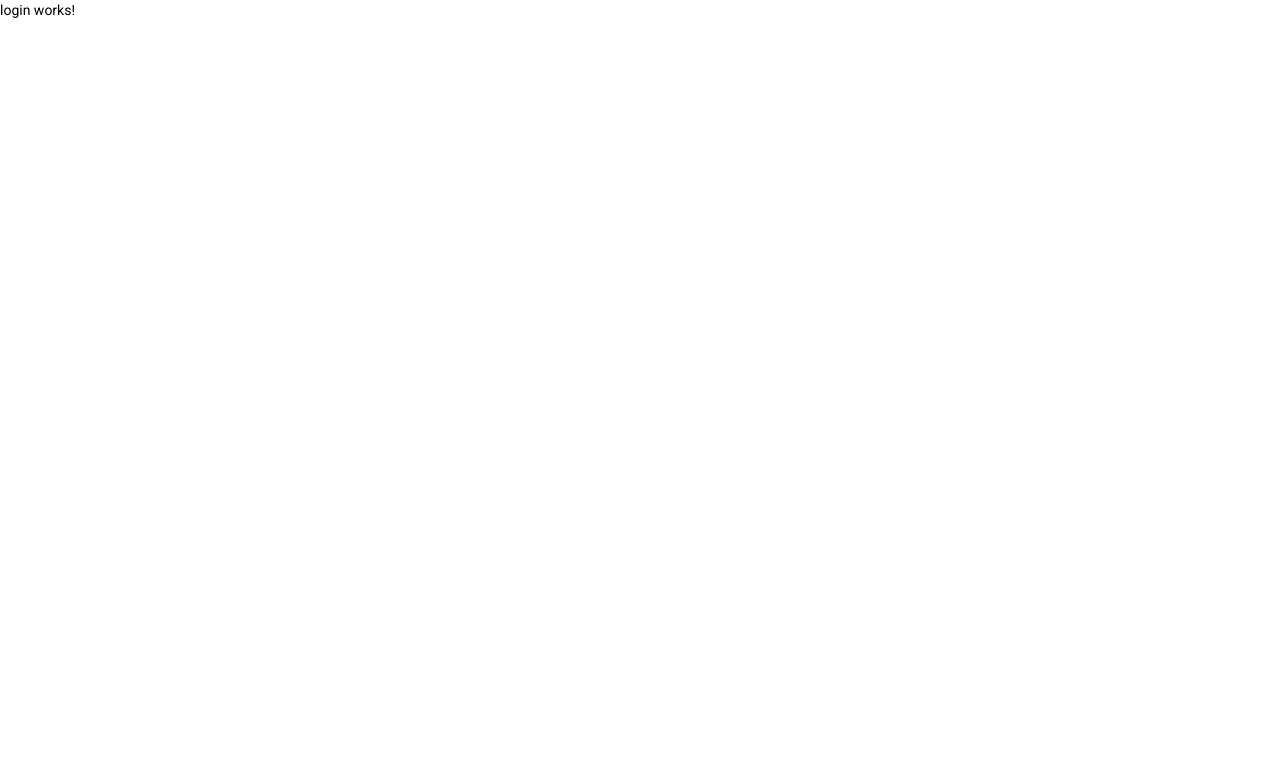
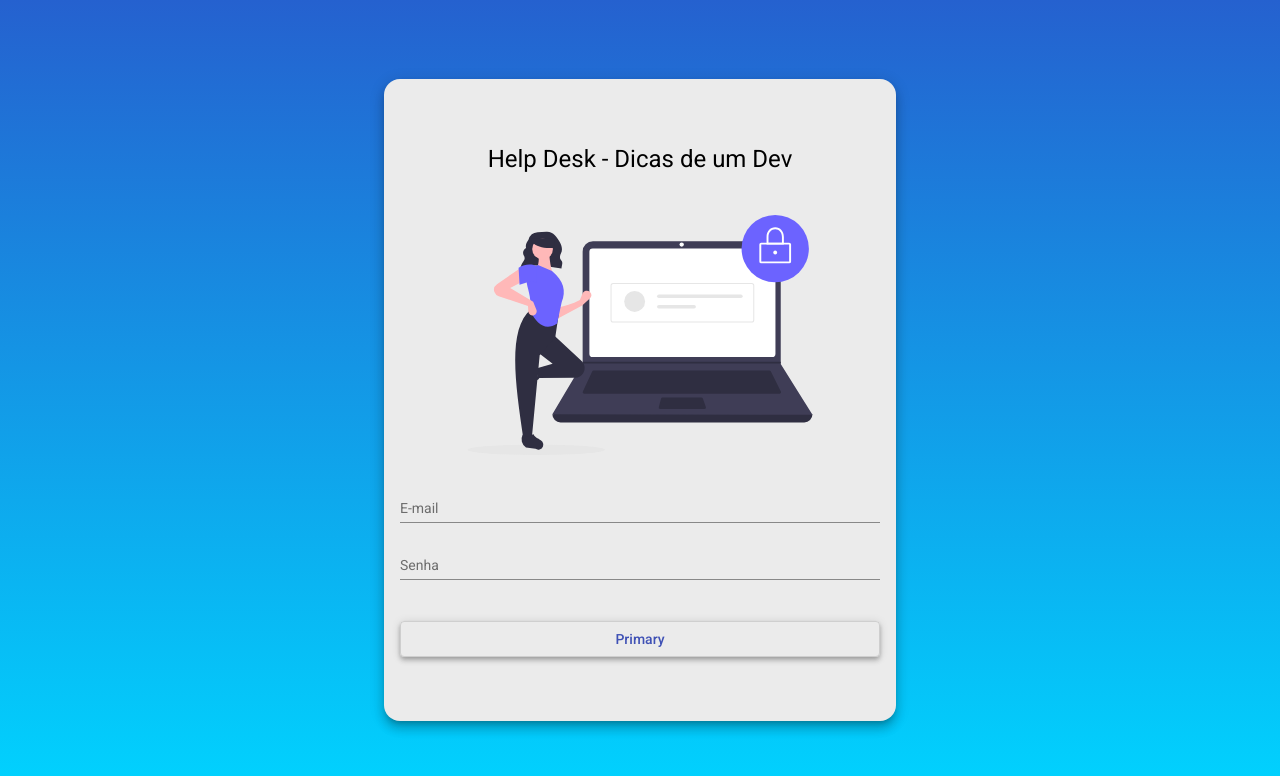
Before and after one commit to renatobarata/helpdesk-frontend, an Angular app: page /login in a window 1280 px wide. Shown: the top 776 px of the page. Built offline with nearby package versions, Linux system fonts and the light colour scheme.

Commit message:
HTML e CSS para o componente login.

```diff
--- a/src/app/components/login/login.component.css
+++ b/src/app/components/login/login.component.css
@@ -0,0 +1,34 @@
+.container {
+    height: 100%;
+    background: linear-gradient(180deg, rgba(2,0,36,1) 0%, rgba(37,97,207,1) 0%, rgba(0,212,255,1) 100%);
+    display: flex;
+    align-items: center;
+    justify-content: center;
+}
+
+.form {
+    width: 30rem;
+    margin: auto;
+    background-color: rgb(235, 235, 235);
+    padding: 4rem 1rem;
+    border-radius: 1rem;
+}
+
+h1 {
+    width: 100%;
+    text-align: center;
+}
+
+img {
+    height: 15rem;
+    width: 100%;
+    margin: 1.5rem auto 1.5rem auto;
+}
+
+.full-width {
+    width: 100%;
+}
+
+button {
+    margin-top: 1.5rem;
+}
--- a/src/app/components/login/login.component.html
+++ b/src/app/components/login/login.component.html
@@ -1 +1,19 @@
-<p>login works!</p>
+<div class="container">
+    <form class="form mat-elevation-z8">
+        <h1>Help Desk - Dicas de um Dev</h1>
+
+        <img src="assets/img/login-image.svg" alt="Help Desk - Dicas de um Dev">
+
+        <mat-form-field class="full-width">
+            <mat-label>E-mail</mat-label>
+            <input matInput placeholder="Ex. fulano@mail.com">
+        </mat-form-field>
+
+        <mat-form-field class="full-width">
+            <mat-label>Senha</mat-label>
+            <input type="password" matInput placeholder="Ex. Pizza">
+        </mat-form-field>
+
+        <button class="full-width mat-elevation-z4" mat-stroked-button color="primary">Primary</button>
+    </form>
+</div>
```
